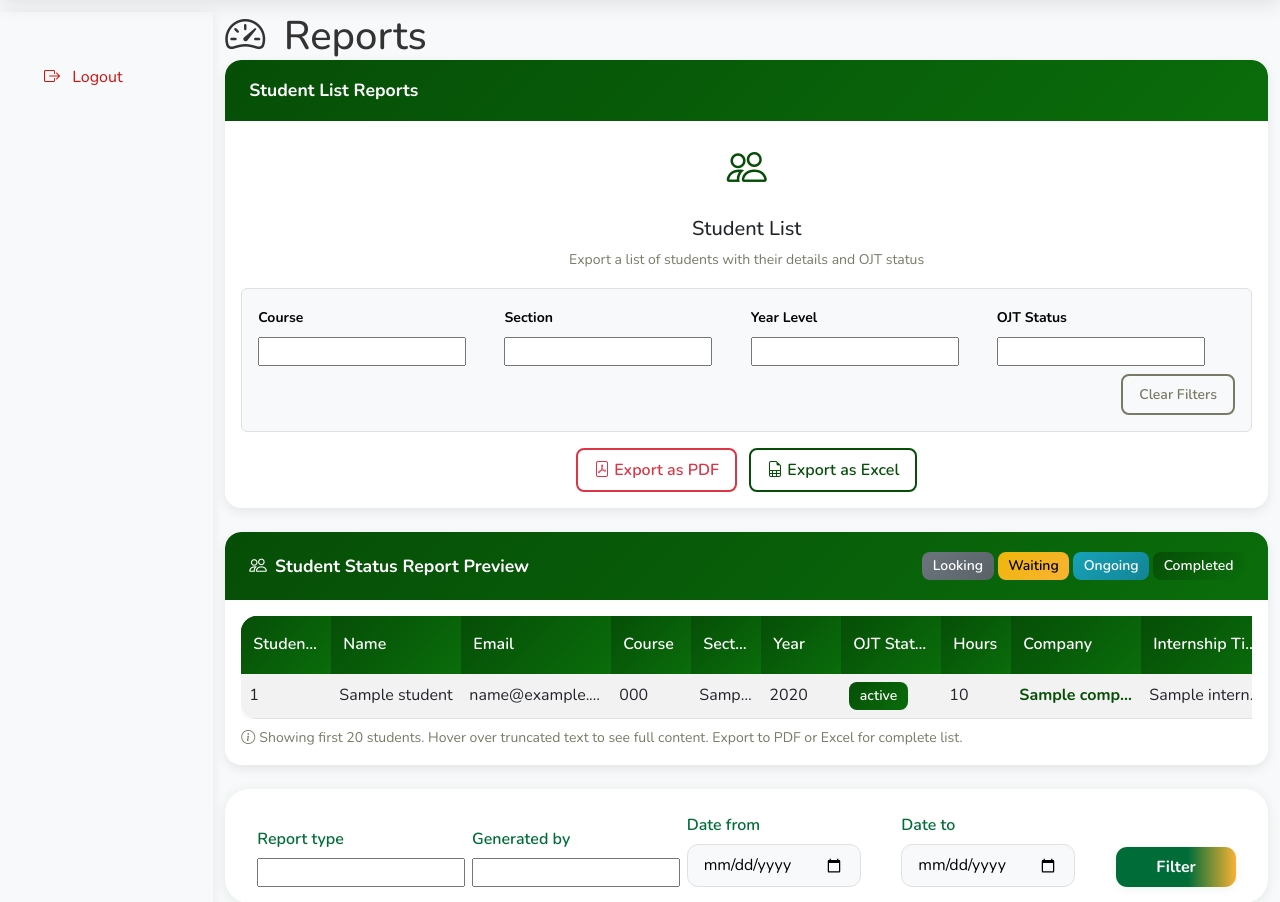
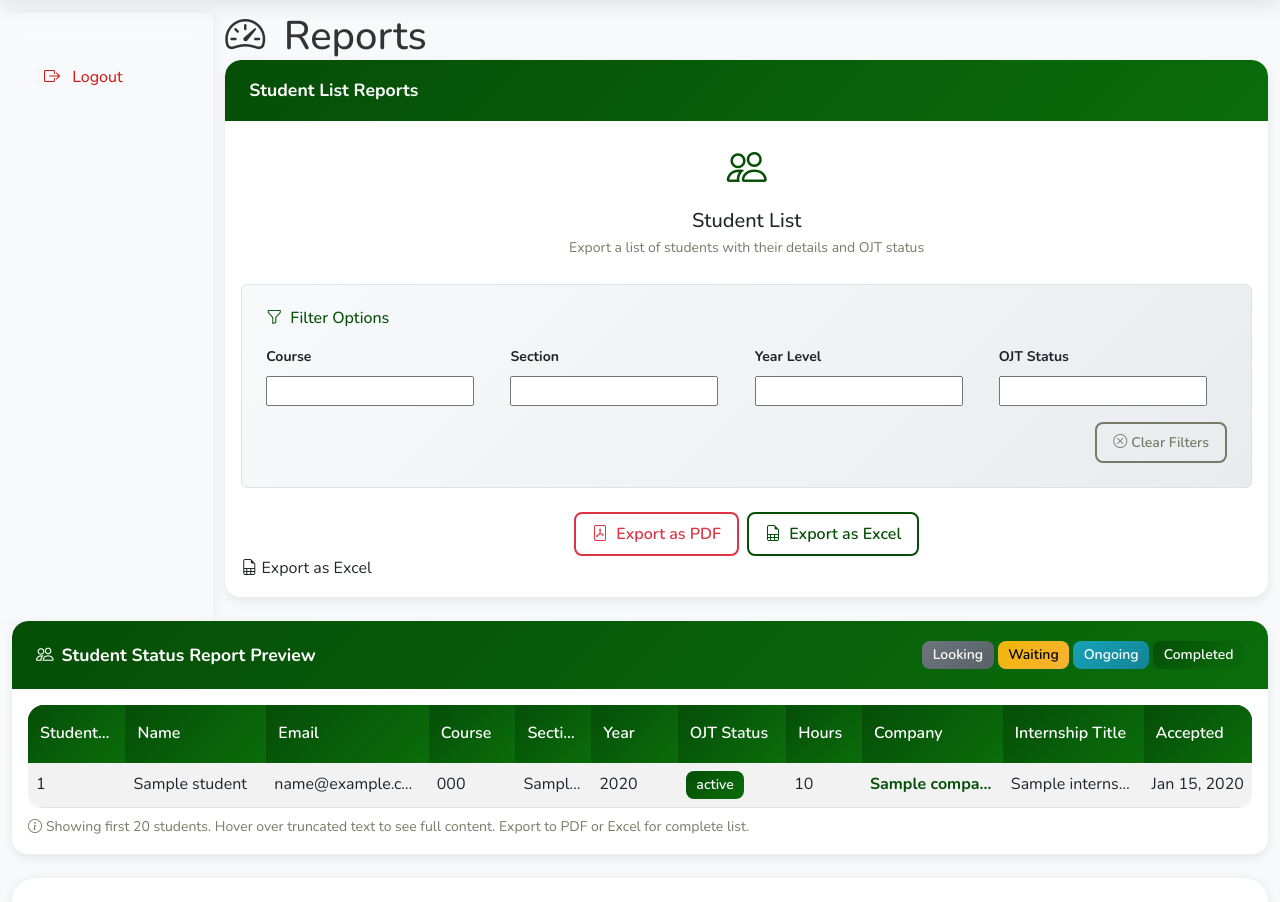
Before and after one commit to vncezxc/cvsu-internship-matching, a Django app: template templates/dashboard/reports_dashboard.html in a window 1280 px wide. Shown: the part 68-970 px from the top of the page. Run offline with Django 4.2, Linux system fonts and the light colour scheme; the template is opened without the code that fills it: most values are stand-ins (such as "Sample title", 1, 10 or a date in 2020); form fields are guessed from the names that the template uses; some libraries are stand-ins or nearby versions.

Commit message:
design report dashboard

```diff
--- a/templates/dashboard/reports_dashboard.html
+++ b/templates/dashboard/reports_dashboard.html
@@ -378,41 +378,52 @@
                 <h5 class="card-title mb-0">Student List Reports</h5>
             </div>
             <div class="card-body">
-                <i class="bi bi-people fs-1 text-primary mb-3 d-block text-center"></i>
-                <h5 class="text-center">Student List</h5>
-                <p class="text-muted small text-center">Export a list of students with their details and OJT status</p>
+                <div class="text-center mb-4">
+                    <i class="bi bi-people fs-1 text-primary mb-2 d-block"></i>
+                    <h5 class="mb-1">Student List</h5>
+                    <p class="text-muted small mb-0">Export a list of students with their details and OJT status</p>
+                </div>
 
                 <!-- Filter Form -->
-                <form method="get" id="student-filter-form" class="border rounded p-3 mb-3" style="background-color: #f8f9fa;">
-                    <div class="row g-2">
-                        <div class="col-md-3">
-                            <label class="form-label small fw-bold">Course</label>
-                            {{ student_filter_form.course }}
+                <div class="border rounded p-4 mb-4" style="background: linear-gradient(135deg, #f8f9fa 0%, #e9ecef 100%);">
+                    <h6 class="mb-3 text-success"><i class="bi bi-funnel me-2"></i>Filter Options</h6>
+                    <form method="get" id="student-filter-form">
+                        <div class="row g-3">
+                            <div class="col-md-6 col-lg-3">
+                                <label class="form-label small fw-bold text-dark">Course</label>
+                                {% load widget_tweaks %}
+                                {{ student_filter_form.course|add_class:"form-select form-select-sm" }}
+                            </div>
+                            <div class="col-md-6 col-lg-3">
+                                <label class="form-label small fw-bold text-dark">Section</label>
+                                {{ student_filter_form.section|add_class:"form-control form-control-sm" }}
+                            </div>
+                            <div class="col-md-6 col-lg-3">
+                                <label class="form-label small fw-bold text-dark">Year Level</label>
+                                {{ student_filter_form.year_level|add_class:"form-select form-select-sm" }}
+                            </div>
+                            <div class="col-md-6 col-lg-3">
+                                <label class="form-label small fw-bold text-dark">OJT Status</label>
+                                {{ student_filter_form.ojt_status|add_class:"form-select form-select-sm" }}
+                            </div>
                         </div>
-                        <div class="col-md-3">
-                            <label class="form-label small fw-bold">Section</label>
-                            {{ student_filter_form.section }}
+                        <div class="text-end mt-3">
+                            <button type="button" onclick="clearFilters()" class="btn btn-sm btn-outline-secondary">
+                                <i class="bi bi-x-circle me-1"></i>Clear Filters
+                            </button>
                         </div>
-                        <div class="col-md-3">
-                            <label class="form-label small fw-bold">Year Level</label>
-                            {{ student_filter_form.year_level }}
-                        </div>
-                        <div class="col-md-3">
-                            <label class="form-label small fw-bold">OJT Status</label>
-                            {{ student_filter_form.ojt_status }}
-                        </div>
-                    </div>
-                    <div class="text-end mt-2">
-                        <button type="button" onclick="clearFilters()" class="btn btn-sm btn-outline-secondary">Clear Filters</button>
-                    </div>
-                </form>
+                    </form>
+                </div>
 
                 <!-- Export Buttons -->
-                <div class="text-center">
-                    <a href="#" onclick="exportStudentListPDF()" class="btn btn-outline-danger me-2">
-                        <i class="bi bi-file-pdf"></i> Export as PDF
+                <div class="d-flex justify-content-center gap-2 flex-wrap">
+                    <a href="#" onclick="exportStudentListPDF(); return false;" class="btn btn-outline-danger">
+                        <i class="bi bi-file-pdf me-1"></i> Export as PDF
                     </a>
                     <button type="button" onclick="exportStudentListExcel()" class="btn btn-outline-primary">
+                        <i class="bi bi-file-earmark-spreadsheet me-1"></i> Export as Excel
+                    </button>
+                </div>
                         <i class="bi bi-file-earmark-spreadsheet"></i> Export as Excel
                     </button>
                 </div>
```
